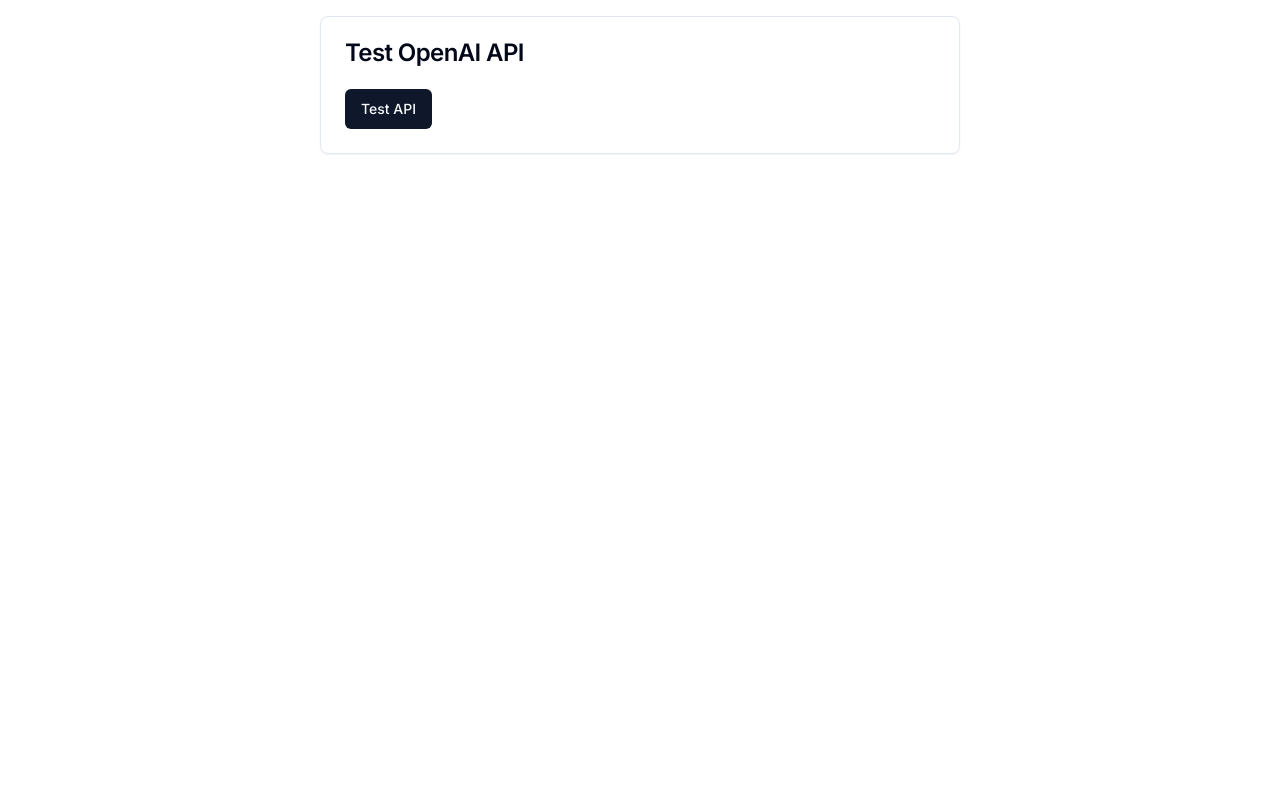
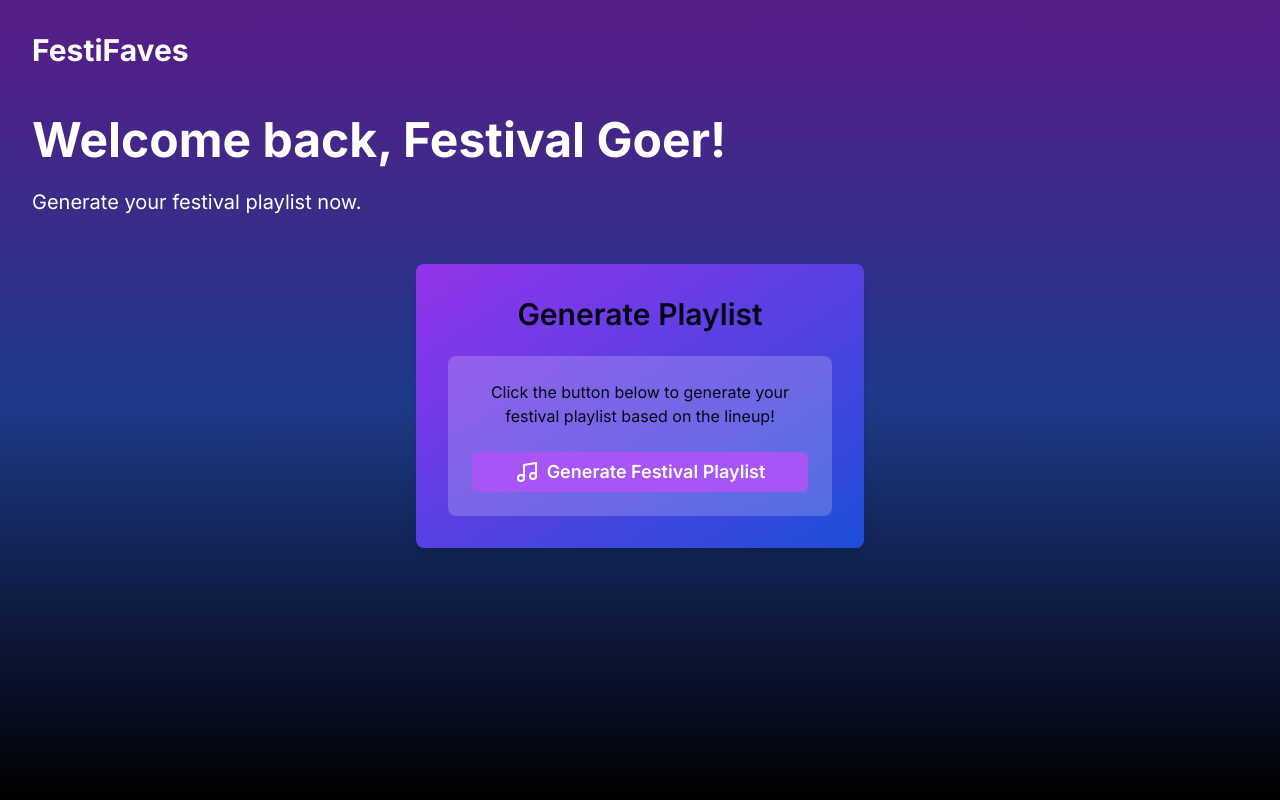
Before and after one commit to jasontech1998/festifaves, a Next.js app: page / in a window 1280 px wide. Built offline with nearby package versions, Linux system fonts and the light colour scheme.

Commit message:
some updates on app

```diff
--- a/app/api/ask_ai/route.ts
+++ b/app/api/ask_ai/route.ts
@@ -24,7 +24,7 @@
             {
               type: "image_url",
               image_url: {
-                url: portola,
+                url: outside_lands,
               },
             },
           ],
--- /dev/null
+++ b/app/artists/page.tsx
@@ -0,0 +1,56 @@
+"use client";
+
+import React, { useState, useEffect } from "react";
+import { Card, CardContent } from "@/components/ui/card";
+import { ScrollArea } from "@/components/ui/scroll-area";
+import { Button } from "@/components/ui/button";
+import { ArrowLeft } from "lucide-react";
+import { useRouter } from "next/navigation";
+
+export default function ArtistsPage() {
+  const [artists, setArtists] = useState<string[]>([]);
+  const router = useRouter();
+
+  useEffect(() => {
+    const storedArtists = localStorage.getItem('festifaves_artists');
+    if (storedArtists) {
+      setArtists(JSON.parse(storedArtists));
+    }
+  }, []);
+
+  console.log(artists);
+
+  return (
+    <div className="min-h-screen bg-gradient-to-b from-purple-900 via-blue-900 to-black text-white p-8">
+      <header className="mb-12 flex justify-between items-center">
+        <h1 className="text-3xl font-bold">FestiFaves</h1>
+        <Button
+          onClick={() => router.push('/')}
+          variant="ghost"
+          className="text-white hover:text-purple-800"
+        >
+          <ArrowLeft className="mr-2 h-4 w-4" /> Back to Home
+        </Button>
+      </header>
+
+      <main>
+        <h2 className="text-2xl font-bold mb-6">Artists Found</h2>
+        <p className="text-xl mb-12">Here are the artists we found in your festival lineup:</p>
+
+        <Card className="bg-opacity-20 bg-white backdrop-filter backdrop-blur-lg border-0">
+          <CardContent className="p-6">
+            <ScrollArea className="h-[500px] w-full">
+              <div className="grid grid-cols-2 md:grid-cols-3 gap-4">
+                {artists.map((artist, index) => (
+                  <div key={index} className="p-4 bg-purple-800 bg-opacity-50 rounded-lg text-center">
+                    {artist}
+                  </div>
+                ))}
+              </div>
+            </ScrollArea>
+          </CardContent>
+        </Card>
+      </main>
+    </div>
+  );
+}
--- a/app/data.ts
+++ b/app/data.ts
@@ -1,4 +1,4 @@
-const artists = [
+export const fakeArtists = [
   "Tyler The Creator",
   "The Killers",
   "Sturgill Simpson",
--- a/app/page.tsx
+++ b/app/page.tsx
@@ -2,65 +2,61 @@
 
 import React, { useState } from "react";
 import { Button } from "@/components/ui/button";
-import { Card, CardHeader, CardTitle, CardContent } from "@/components/ui/card";
-import { ScrollArea } from "@/components/ui/scroll-area";
+import { Card, CardContent } from "@/components/ui/card";
+import { Music } from "lucide-react";
+import { useRouter } from "next/navigation";
 
-export default function TestPage() {
-  const [artists, setArtists] = useState<string[]>([]);
+export default function FestiFaves() {
   const [isLoading, setIsLoading] = useState(false);
+  const router = useRouter();
 
-  const handleTestAPI = async () => {
+  const handleGeneratePlaylist = async () => {
     setIsLoading(true);
     try {
       const res = await fetch("/api/ask_ai", { method: "POST" });
       const data = await res.json();
-
-      // Parse the JSON string in the response
       const parsedData = JSON.parse(data.message.content);
 
-      console.log(parsedData);
+      // Store the artists data in localStorage
+      localStorage.setItem('festifaves_artists', JSON.stringify(parsedData.artists));
 
-      // Set the artists array from the parsed data
-      setArtists(parsedData.artists);
+      // Navigate to the artists page
+      router.push('/artists');
     } catch (error) {
       console.error("Error:", error);
-      setArtists([]);
-    } finally {
       setIsLoading(false);
     }
   };
 
   return (
-    <div className="p-4 max-w-2xl mx-auto">
-      <Card>
-        <CardHeader>
-          <CardTitle>Test OpenAI API</CardTitle>
-        </CardHeader>
-        <CardContent>
-          <Button onClick={handleTestAPI} disabled={isLoading}>
-            {isLoading ? "Loading..." : "Test API"}
-          </Button>
+    <div className="min-h-screen bg-gradient-to-b from-purple-900 via-blue-900 to-black text-white p-8">
+      <header className="mb-12">
+        <h1 className="text-3xl font-bold">FestiFaves</h1>
+      </header>
 
-          {artists.length > 0 && (
-            <Card className="mt-4">
-              <CardHeader>
-                <CardTitle>Artists</CardTitle>
-              </CardHeader>
-              <CardContent>
-                <ScrollArea className="h-[300px] w-full rounded-md border p-4">
-                  <ul className="space-y-2">
-                    {artists.map((artist, index) => (
-                      <li key={index} className="text-sm">
-                        {artist}
-                      </li>
-                    ))}
-                  </ul>
-                </ScrollArea>
-              </CardContent>
-            </Card>
-          )}
-        </CardContent>
-      </Card>
+      <main>
+        <h2 className="text-5xl font-bold mb-6">Welcome back, Festival Goer!</h2>
+        <p className="text-xl mb-12">Generate your festival playlist now.</p>
+
+        <div className="max-w-md mx-auto">
+          <Card className="bg-gradient-to-br from-purple-600 to-blue-700 shadow-lg border-0 overflow-hidden">
+            <CardContent className="p-8">
+              <h3 className="text-3xl font-semibold mb-6 text-center">Generate Playlist</h3>
+              <div className="bg-white bg-opacity-20 p-6 rounded-lg backdrop-filter backdrop-blur-sm">
+                <p className="mb-6 text-center">Click the button below to generate your festival playlist based on the lineup!</p>
+                <Button
+                  onClick={handleGeneratePlaylist}
+                  disabled={isLoading}
+                  className="w-full bg-purple-500 hover:bg-purple-600 text-white py-4 text-lg font-semibold transition-all duration-300 ease-in-out transform hover:scale-105"
+                >
+                  <Music className="mr-2 h-6 w-6" />
+                  {isLoading ? "Generating..." : "Generate Festival Playlist"}
+                </Button>
+              </div>
+            </CardContent>
+          </Card>
+        </div>
+      </main>
     </div>
   );
 }
```
